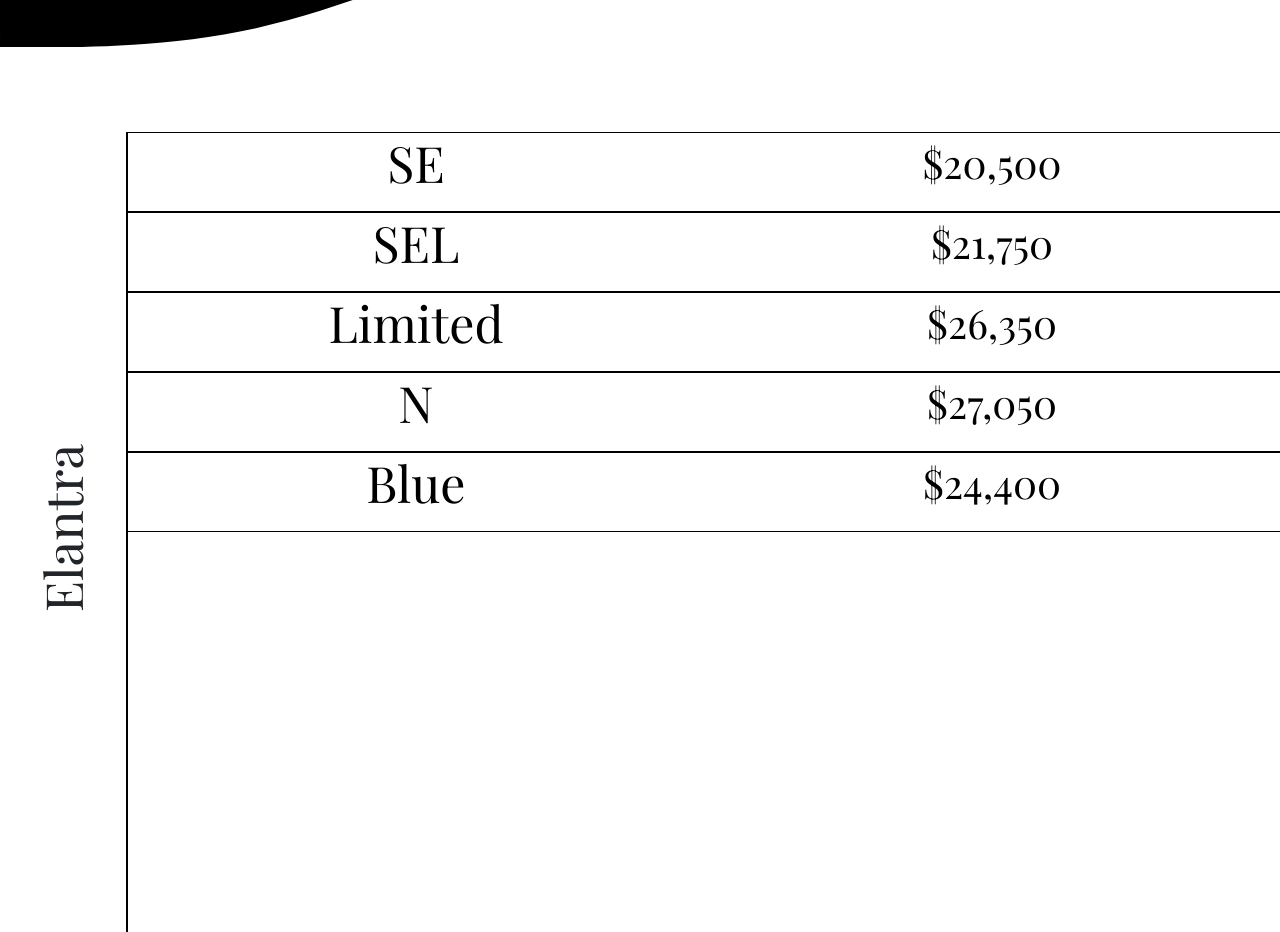
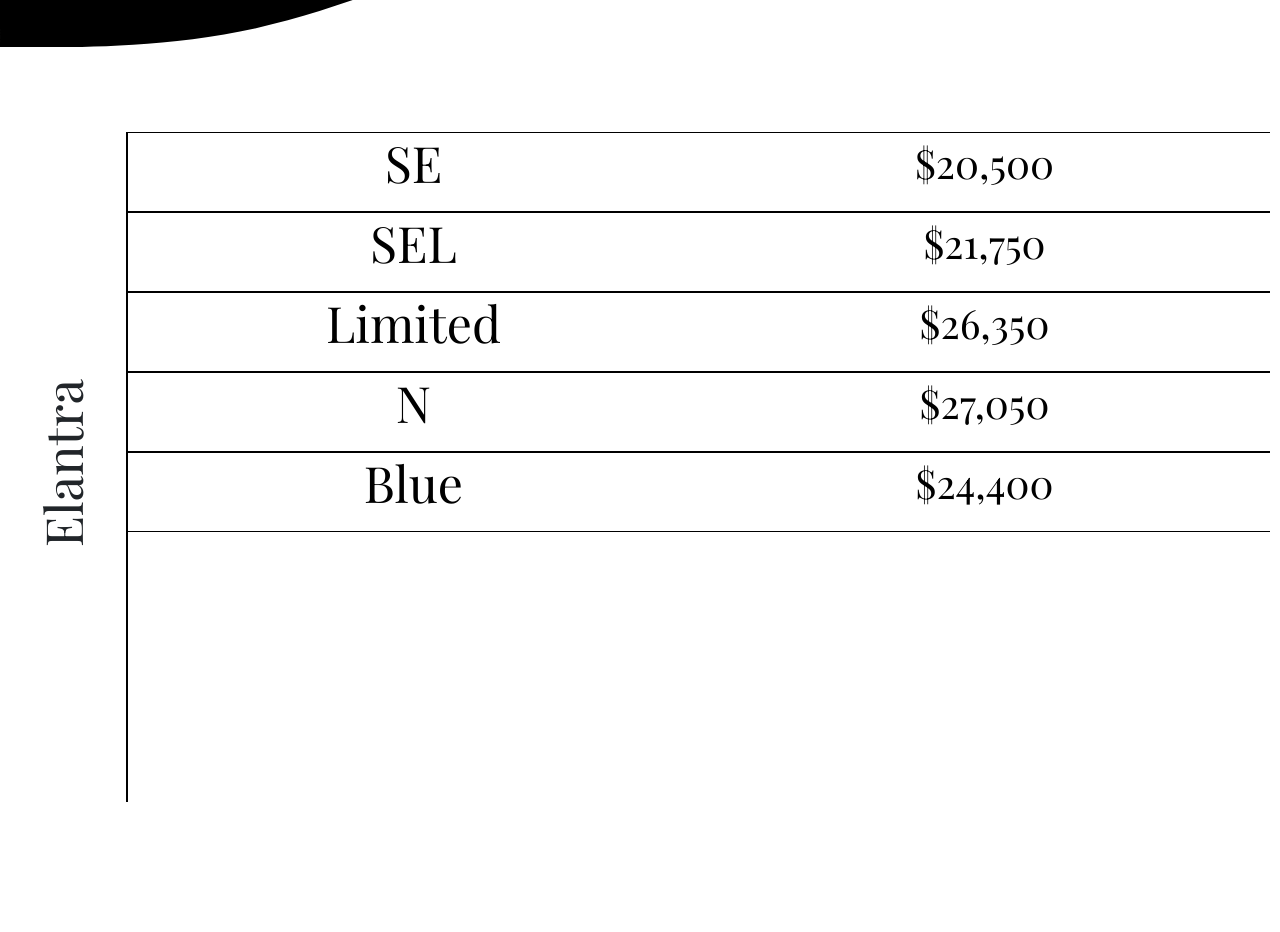
Before and after one commit to BarajasY/elantra, a React (Create React App) app: page / in a window 1280 px wide. Shown: the part 2240-3172 px from the top of the page. After the commit the page ends 3042 px from the top, so only its background shows below. Built offline with nearby package versions, Linux system fonts and the light colour scheme.

Commit message:
Update New_versions.css

```diff
--- a/src/components/New_versions/New_versions.css
+++ b/src/components/New_versions/New_versions.css
@@ -2,11 +2,14 @@
     width: 100vw;
     height: fit-content;
     display: flex;
+    max-width: 100vw;
 }
 
 .versions_content {
     display: flex;
     flex-direction: row;
+    width: 100vw;
+    max-width: 100vw;
 }
 
 .brand_column {
@@ -14,9 +17,10 @@
     display: flex;
     justify-content: center;
     align-items: center;
-    height: 100vh;
+    height: 670px;
     padding: 20px;
-    border-right: 2px solid black
+    border-right: 2px solid black;
+    transition: .5s;
 }
 
 .brand_column h1 {
@@ -28,8 +32,8 @@
 }
 
 .versions_column {
-    width: 90vw;
-    height: 100%;
+    width: calc(90vw - 10px);
+    height: 670px;
     display: flex;
     align-items: flex-start;
     flex-direction: column;
@@ -47,13 +51,13 @@
     border-left: 0px solid black;
     border-bottom: 1px solid black;
     border-right: 0px solid black;
-    width: 90vw;
+    width: calc(90vw - 10px);
     height: 80px;
     position: relative;
     user-select: none;
     z-index: 2;
     cursor: pointer;
-    transform: .5s;
+    transition: .2s;
 }
 
 .version::after {
@@ -63,13 +67,13 @@
     background: transparent;
     width: 0px;
     height: 0px;
-    border-top: 25px solid transparent;
-    border-bottom: 25px solid transparent;
-    border-left: 25px solid transparent;
-    border-right: 25px solid black;
+    border-top: 40px solid transparent;
+    border-bottom: 40px solid transparent;
+    border-left: 40px solid transparent;
+    border-right: 40px solid black;
     right: 0;
     transition: .3s;
-    transform: translateX(50px);
+    transform: translateX(80px);
 }
 
 .version:hover::after {
@@ -89,7 +93,7 @@
 }
 
 .version.active {
-    height: fit-content;
+    height: 350px;
     transition: .2s;
 }
 
@@ -100,7 +104,7 @@
 }
 
 .header {
-    width: 100%;
+    width: calc(90vw - 10px);
     display: flex;
     justify-content: space-around;
     align-items: center;
@@ -152,10 +156,15 @@
 
     .versions_column {
         width: 100vw;
+        height: fit-content;
     }
 
     .version {
         width: 100vw;
+    }
+
+    .version.active{
+        height: 550px;
     }
 
     .brand_column h1 {
```
